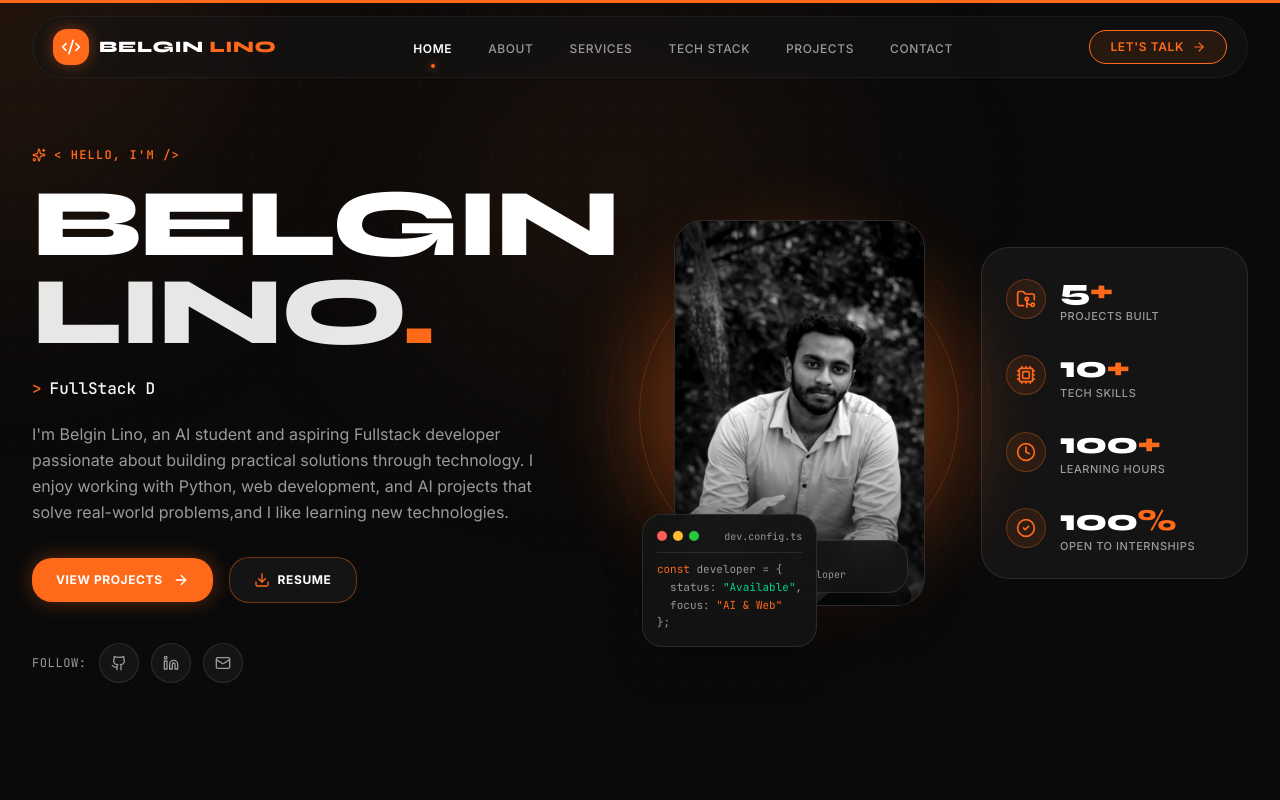
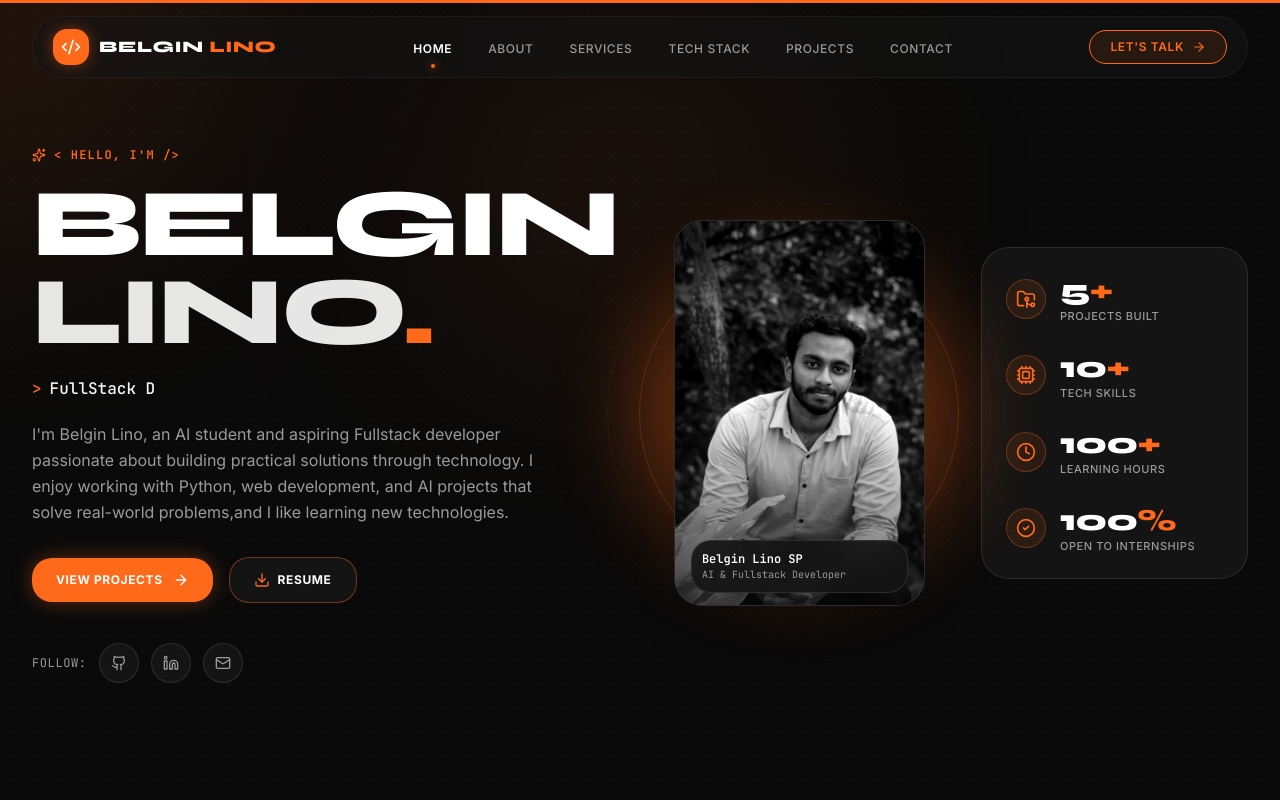
Before and after one commit to Belginlino/portfolio, a React (Vite) app: page / in a window 1280 px wide. Shown: the top 800 px of the page. Built offline with nearby package versions, Linux system fonts and the light colour scheme.

Commit message:
feat: create Hero section component with animated text and interactive background elements

```diff
--- a/src/components/sections/Hero.tsx
+++ b/src/components/sections/Hero.tsx
@@ -142,26 +142,6 @@ export function Hero() {
                 <p className="font-mono text-[10px] text-[#9A9A9A]">AI &amp; Fullstack Developer</p>
               </div>
             </div>
-
-            {/* Floating Decorative Code Snippet Card */}
-            <motion.div
-              animate={{ y: [0, -8, 0] }}
-              transition={{ duration: 5, repeat: Infinity, ease: "easeInOut" }}
-              className="absolute -bottom-6 -left-2 z-20 max-w-[210px] rounded-xl border border-white/10 bg-[#141414]/95 p-3.5 shadow-2xl backdrop-blur-xl sm:-left-8"
-            >
-              <div className="mb-2 flex items-center gap-1.5 border-b border-white/10 pb-2">
-                <span className="h-2.5 w-2.5 rounded-full bg-[#FF5F56]" />
-                <span className="h-2.5 w-2.5 rounded-full bg-[#FFBD2E]" />
-                <span className="h-2.5 w-2.5 rounded-full bg-[#27C93F]" />
-                <span className="ml-auto font-mono text-[10px] text-[#9A9A9A]">dev.config.ts</span>
-              </div>
-              <pre className="font-mono text-[11px] leading-relaxed text-[#9A9A9A]">
-                <span className="text-[#FF6A1A]">const</span> developer = &#123;{"\n"}
-                {"  "}status: <span className="text-emerald-400">"Available"</span>,{"\n"}
-                {"  "}focus: <span className="text-[#FF6A1A]">"AI &amp; Web"</span>{"\n"}
-                &#125;;
-              </pre>
-            </motion.div>
           </motion.div>
 
           {/* FAR RIGHT: Vertical Stats List with Icons */}
```
